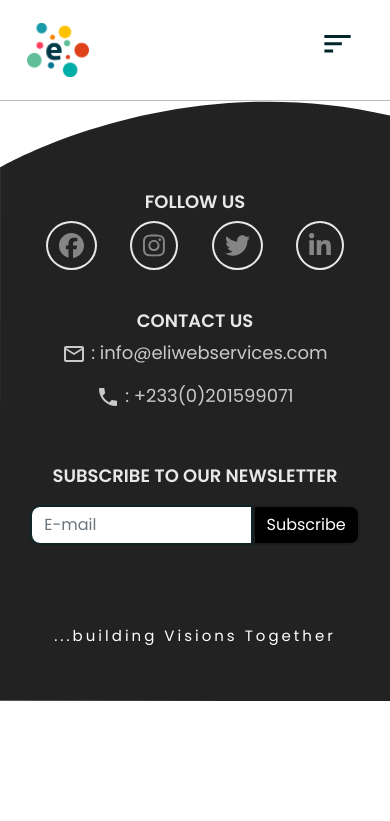
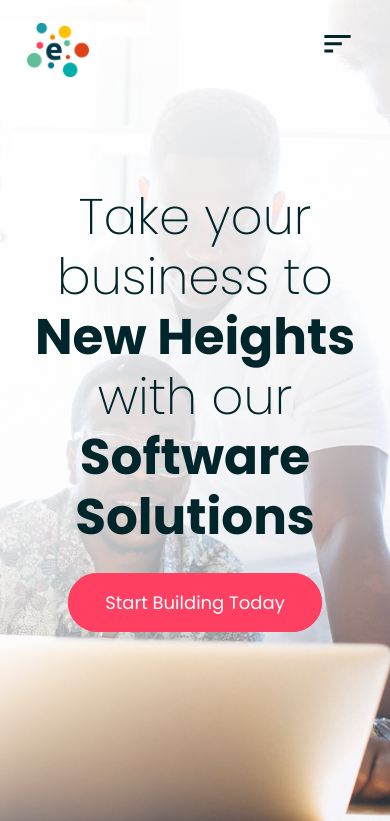
Before and after one commit to eliwebservices/ews-reactjs-website, a React (Create React App) app: page / in a window 390 px wide. Shown: the top 821 px of the page. Built offline with nearby package versions, Linux system fonts and the light colour scheme; a web font is replaced by a local one.

Commit message:
homepage hero section complete with responsiveness

```diff
--- a/public/index.html
+++ b/public/index.html
@@ -7,7 +7,7 @@
 		<meta name="theme-color" content="#000000" />
 		<meta
 			name="description"
-			content="Welcome to Eli Web Services official website"
+			content="Create a stunning online presence with our website development services. Our experienced team crafts custom websites that are both visually appealing and user-friendly. From responsive design to seamless functionality, we specialize in creating websites that elevate your brand and drive conversions. Trust our website development company to help you succeed in the digital world."
 		/>
 		<link rel="apple-touch-icon" href="%PUBLIC_URL%/eli1.png" />
 		<link
--- a/src/components/MoblieNavbar/MobileNavbar.css
+++ b/src/components/MoblieNavbar/MobileNavbar.css
@@ -1,6 +1,6 @@
 .DropdownContainer {
 	position: fixed;
-	z-index: 20;
+	z-index: 120;
 	width: 100%;
 	height: 100%;
 	background: #fff;
@@ -58,6 +58,7 @@
 	display: flex;
 	flex-direction: column;
 	align-items: center;
+	padding: 0;
 }
 
 .mob-contact-us-btn a {
@@ -137,4 +138,7 @@
 	.DropdownMenu {
 		grid-template-rows: repeat(6, 60px);
 	}
+	.DropdownMenu ul li a {
+		margin: 22px 0;
+	}
 }
--- a/src/components/MoblieNavbar/MobileNavbar.js
+++ b/src/components/MoblieNavbar/MobileNavbar.js
@@ -19,12 +19,12 @@ const MobileNavbar = (props) => {
 				<div className="DropdownMenu">
 					<ul className="mob_navmenu">
 						<li>
-							<Link to="/home" className="mob_nav_link home">
+							<Link to="/" className="mob_nav_link home">
 								home
 							</Link>
 						</li>
 						<li>
-							<Link to="/about" className="mob_nav_link about">
+							<Link to="/about-us" className="mob_nav_link about">
 								about us
 							</Link>
 						</li>
--- a/src/components/Navbar/Navbar.css
+++ b/src/components/Navbar/Navbar.css
@@ -1,6 +1,17 @@
 header {
 	/* background-color: #1e1e1e; */
-	border-bottom: 1px solid #35353553;
+	/* border-bottom: 1px solid #35353553; */
+	position: fixed;
+	z-index: 100;
+	top: 0;
+	left: 0;
+	right: 0;
+	transition: 0.2s ease-in-out;
+}
+
+header.sticky {
+	background: #fff;
+	box-shadow: 0px 0px 10px 0px #000000bf;
 }
 
 .navigation {
@@ -56,7 +67,7 @@ header {
 	text-decoration: none;
 	color: #00252a;
 	text-transform: capitalize;
-	font-size: 16px;
+	font-size: 18px;
 }
 
 .navmenu a:hover {
--- a/src/components/Navbar/Navbar.js
+++ b/src/components/Navbar/Navbar.js
@@ -1,4 +1,4 @@
-import React from "react";
+import React, { useEffect, useState } from "react";
 import logo from "../../images/eli1.png";
 import { Link } from "react-router-dom";
 // import { FaBars } from "react-icons/fa";
@@ -7,8 +7,19 @@ import "./Navbar.css";
 import Container from "react-bootstrap/Container";
 
 const Navbar = (props) => {
+	const [sticky, setSticky] = useState(false);
+
+	useEffect(() => {
+		const scrollEffect = () => {
+			setSticky(window.scrollY > 10);
+		};
+
+		window.addEventListener("scroll", scrollEffect);
+		return () => window.removeEventListener("scroll", scrollEffect);
+	});
+
 	return (
-		<header data-scroll-section>
+		<header data-scroll-section className={`${sticky ? "sticky" : ""}`}>
 			<Container className="navigation">
 				<div className="logo-container">
 					<Link to="/">
@@ -21,12 +32,12 @@ const Navbar = (props) => {
 				<div className="navmenu_div">
 					<ul className="navmenu">
 						<li>
-							<Link to="/home" className="nav_link">
+							<Link to="/" className="nav_link">
 								home
 							</Link>
 						</li>
 						<li>
-							<Link to="/about" className="nav_link">
+							<Link to="/about-us" className="nav_link">
 								about us
 							</Link>
 						</li>
--- /dev/null
+++ b/src/css/Home.css
@@ -0,0 +1,95 @@
+/* * {
+	color: #00252a;
+} */
+.hero-section {
+	background: url("../images/group-working-together.jpg");
+	background-repeat: no-repeat;
+	background-size: cover;
+	/* background-position: center; */
+	color: #00252a;
+	height: 100vh;
+	position: relative;
+	z-index: 3;
+	transition: 0.3s ease-in-out;
+	/* padding-bottom: 81px; */
+}
+
+.text_and_pic {
+	height: inherit;
+	justify-content: center;
+	flex-direction: column;
+	display: flex;
+	position: relative;
+}
+
+.header_text h1 {
+	font-size: 68px;
+	font-weight: 200;
+}
+/* .header_text {
+	margin-top: 100px;
+} */
+
+.header_text span {
+	text-transform: capitalize;
+	font-weight: 700;
+}
+
+/* Hero Section Button */
+.start-btn-div {
+	margin: 42px 0;
+}
+.start-btn-div a {
+	text-decoration: none;
+}
+
+.start-btn {
+	padding: 12px 16px;
+	border-radius: 50px;
+	color: #ff4062;
+	font-size: 22px;
+	border: 3px solid #ff4062;
+	transition: all 0.3s;
+}
+
+.start-btn:hover {
+	color: #fff;
+	background-color: #ff4062;
+}
+
+/* Hero Gradient Overlay */
+.hero-overlay {
+	position: absolute;
+	background: linear-gradient(145deg, #ffffff, #ffffffce, #ffffff00);
+	top: 0;
+	bottom: 0;
+	left: 0;
+	right: 0;
+}
+
+/* Tablet */
+@media (max-width: 990px) {
+}
+
+/* Mobile Phone */
+@media screen and (max-width: 768px) {
+	.hero-section {
+		background-position: center;
+	}
+	.header_text h1 {
+		font-size: 50px;
+		text-align: center;
+	}
+
+	.start-btn-div {
+		text-align: center;
+	}
+
+	.start-btn {
+		font-size: 18px;
+		border: 2.5px solid #ff4062;
+		color: #fff;
+		background-color: #ff4062;
+		padding: 15px 35px;
+	}
+}
--- a/src/pages/About.js
+++ b/src/pages/About.js
@@ -0,0 +1,40 @@
+import React, { useEffect, useState } from "react";
+import { motion } from "framer-motion";
+import Footer from "../components/Footer/Footer";
+import Navbar from "../components/Navbar/Navbar";
+import MobileNavbar from "../components/MoblieNavbar/MobileNavbar";
+
+const About = () => {
+	const [open, setOpen] = useState(false);
+
+	function toggleDropdown() {
+		setOpen(!open);
+	}
+
+	function closeDropdown() {
+		setOpen(!open);
+	}
+
+	useEffect(() => {
+		document.title = "About Us | Eli Web Services";
+	}, []);
+
+	return (
+		<motion.div
+			initial={{ opacity: 0 }}
+			animate={{ opacity: 1 }}
+			exit={{ opacity: 0 }}
+			transition={{ duration: 0.5 }}
+		>
+			<Navbar toggleBtn={toggleDropdown} />
+			<MobileNavbar
+				mobileTab={{ marginLeft: open ? "0" : "100%" }}
+				closeDropdown={closeDropdown}
+			/>
+			<h1>About Us</h1>
+			<Footer />
+		</motion.div>
+	);
+};
+
+export default About;
--- a/src/pages/Contact.js
+++ b/src/pages/Contact.js
@@ -0,0 +1,40 @@
+import React, { useEffect, useState } from "react";
+import { motion } from "framer-motion";
+import Footer from "../components/Footer/Footer";
+import Navbar from "../components/Navbar/Navbar";
+import MobileNavbar from "../components/MoblieNavbar/MobileNavbar";
+
+const Contact = () => {
+	const [open, setOpen] = useState(false);
+
+	function toggleDropdown() {
+		setOpen(!open);
+	}
+
+	function closeDropdown() {
+		setOpen(!open);
+	}
+
+	useEffect(() => {
+		document.title = "Contact Us | Eli Web Services";
+	}, []);
+
+	return (
+		<motion.div
+			initial={{ opacity: 0 }}
+			animate={{ opacity: 1 }}
+			exit={{ opacity: 0 }}
+			transition={{ duration: 0.5 }}
+		>
+			<Navbar toggleBtn={toggleDropdown} />
+			<MobileNavbar
+				mobileTab={{ marginLeft: open ? "0" : "100%" }}
+				closeDropdown={closeDropdown}
+			/>
+			<h1>Contact Us</h1>
+			<Footer />
+		</motion.div>
+	);
+};
+
+export default Contact;
--- a/src/pages/Home.js
+++ b/src/pages/Home.js
@@ -3,6 +3,10 @@ import { motion } from "framer-motion";
 import Footer from "../components/Footer/Footer";
 import Navbar from "../components/Navbar/Navbar";
 import MobileNavbar from "../components/MoblieNavbar/MobileNavbar";
+import Container from "react-bootstrap/Container";
+// import Row from "react-bootstrap/Row";
+import Col from "react-bootstrap/Col";
+import "../css/Home.css";
 
 const Home = () => {
 	const [open, setOpen] = useState(false);
@@ -31,6 +35,28 @@ const Home = () => {
 				mobileTab={{ marginLeft: open ? "0" : "100%" }}
 				closeDropdown={closeDropdown}
 			/>
+			{/* Hero Section */}
+			<Container fluid className="hero-section">
+				<div className="hero-overlay"></div>
+				<Container className="text_and_pic">
+					<Col lg={10} className="header_text">
+						<h1
+							className="wow fadeIn"
+							data-wow-duration="2s"
+							data-wow-delay="0.4s"
+						>
+							Take your business to <span>new heights</span> with our{" "}
+							<span>software solutions</span>
+						</h1>
+						<div className="start-btn-div">
+							<a href="/contact-us" className="start-btn">
+								Start Building Today
+							</a>
+						</div>
+					</Col>
+					<div className="header_pic col-lg-4"></div>
+				</Container>
+			</Container>
 			<Footer />
 		</motion.div>
 	);
--- a/src/pages/Portfolio.js
+++ b/src/pages/Portfolio.js
@@ -0,0 +1,40 @@
+import React, { useEffect, useState } from "react";
+import { motion } from "framer-motion";
+import Footer from "../components/Footer/Footer";
+import Navbar from "../components/Navbar/Navbar";
+import MobileNavbar from "../components/MoblieNavbar/MobileNavbar";
+
+const Portfolio = () => {
+	const [open, setOpen] = useState(false);
+
+	function toggleDropdown() {
+		setOpen(!open);
+	}
+
+	function closeDropdown() {
+		setOpen(!open);
+	}
+
+	useEffect(() => {
+		document.title = "Our Work | Eli Web Services";
+	}, []);
+
+	return (
+		<motion.div
+			initial={{ opacity: 0 }}
+			animate={{ opacity: 1 }}
+			exit={{ opacity: 0 }}
+			transition={{ duration: 0.5 }}
+		>
+			<Navbar toggleBtn={toggleDropdown} />
+			<MobileNavbar
+				mobileTab={{ marginLeft: open ? "0" : "100%" }}
+				closeDropdown={closeDropdown}
+			/>
+			<h1>Our Work</h1>
+			<Footer />
+		</motion.div>
+	);
+};
+
+export default Portfolio;
--- a/src/pages/Services.js
+++ b/src/pages/Services.js
@@ -0,0 +1,40 @@
+import React, { useEffect, useState } from "react";
+import { motion } from "framer-motion";
+import Footer from "../components/Footer/Footer";
+import Navbar from "../components/Navbar/Navbar";
+import MobileNavbar from "../components/MoblieNavbar/MobileNavbar";
+
+const Services = () => {
+	const [open, setOpen] = useState(false);
+
+	function toggleDropdown() {
+		setOpen(!open);
+	}
+
+	function closeDropdown() {
+		setOpen(!open);
+	}
+
+	useEffect(() => {
+		document.title = "Our Services | Eli Web Services";
+	}, []);
+
+	return (
+		<motion.div
+			initial={{ opacity: 0 }}
+			animate={{ opacity: 1 }}
+			exit={{ opacity: 0 }}
+			transition={{ duration: 0.5 }}
+		>
+			<Navbar toggleBtn={toggleDropdown} />
+			<MobileNavbar
+				mobileTab={{ marginLeft: open ? "0" : "100%" }}
+				closeDropdown={closeDropdown}
+			/>
+			<h1>Services</h1>
+			<Footer />
+		</motion.div>
+	);
+};
+
+export default Services;
```
